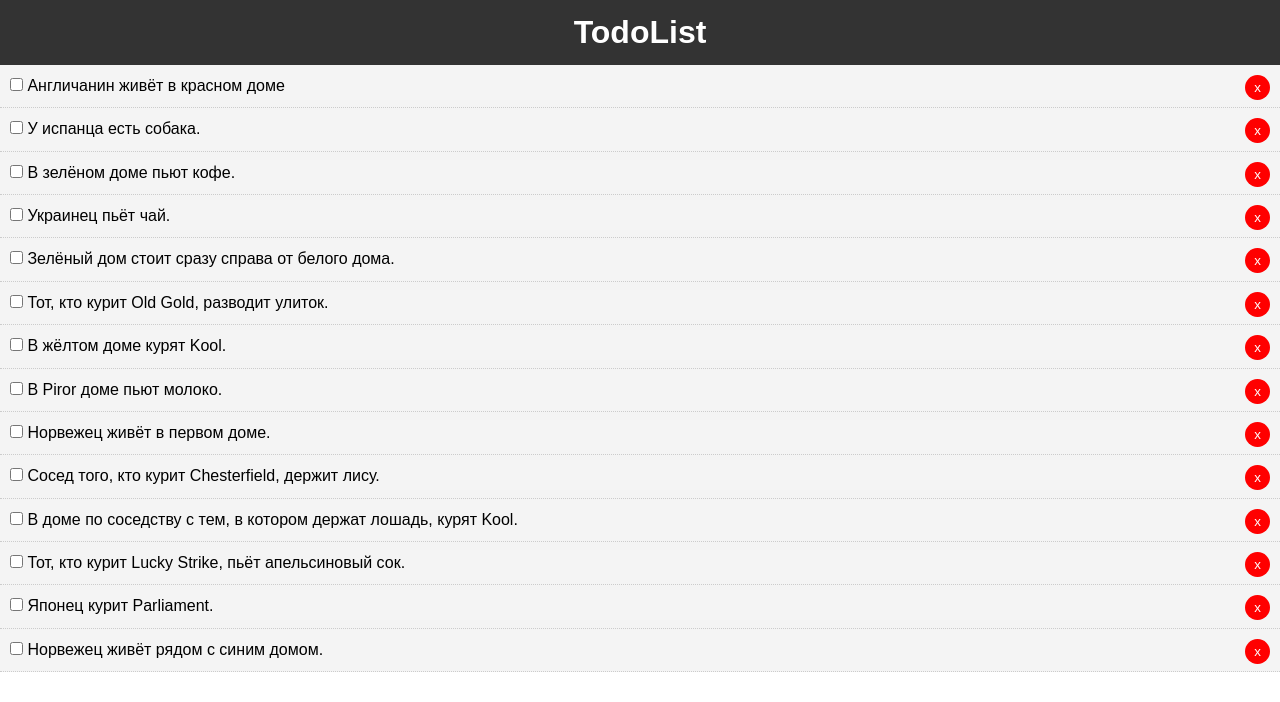
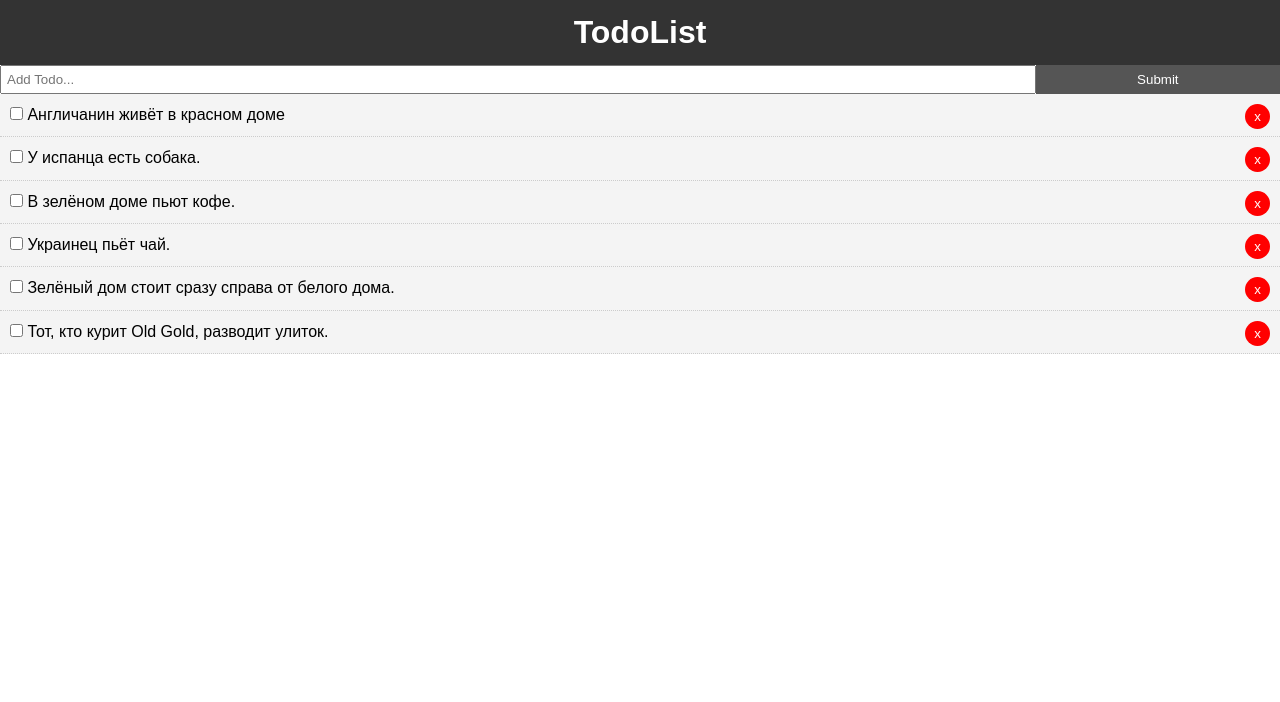
Before and after one commit to kovalenk/vue-course, a Vue app: page / in a window 1280 px wide. Shown: the top 702 px of the page. Built offline with nearby package versions, Linux system fonts and the light colour scheme.

Commit message:
add todo function

```diff
--- a/package.json
+++ b/package.json
@@ -8,6 +8,7 @@
     "lint": "vue-cli-service lint"
   },
   "dependencies": {
+    "uuid": "^3.3.2",
     "vue": "^2.5.22"
   },
   "devDependencies": {
--- a/src/App.vue
+++ b/src/App.vue
@@ -1,19 +1,22 @@
 <template>
     <div id="app">
-        <Header />
+        <Header/>
+        <AddTodo v-on:add-todo="addTodo"/>
         <Todos v-bind:todos="todos" v-on:del-todo="deleteTodo"/>
     </div>
 </template>
 
 <script>
     import Todos from './components/Todos'
+    import AddTodo from './components/AddTodo'
     import Header from './components/layout/Header'
 
     export default {
         name: 'app',
         components: {
             Header,
-            Todos
+            Todos,
+            AddTodo
         },
         data() {
             return {
@@ -47,54 +50,17 @@
                         id: 6,
                         title: "Тот, кто курит Old Gold, разводит улиток.",
                         completed: false
-                    },
-                    {
-                        id: 7,
-                        title: "В жёлтом доме курят Kool.",
-                        completed: false
-                    },
-                    {
-                        id: 8,
-                        title: "В Piror доме пьют молоко.",
-                        completed: false
-                    },
-                    {
-                        id: 9,
-                        title: "Норвежец живёт в первом доме.",
-                        completed: false
-                    },
-                    {
-                        id: 10,
-                        title: "Сосед того, кто курит Chesterfield, держит лису.",
-                        completed: false
-                    },
-                    {
-                        id: 11,
-                        title: "В доме по соседству с тем, в котором держат лошадь, курят Kool.",
-                        completed: false
-                    },
-                    {
-                        id: 12,
-                        title: "Тот, кто курит Lucky Strike, пьёт апельсиновый сок.",
-                        completed: false
-                    },
-                    {
-                        id: 13,
-                        title: "Японец курит Parliament.",
-                        completed: false
-                    },
-                    {
-                        id: 14,
-                        title: "Норвежец живёт рядом с синим домом.",
-                        completed: false
-                    },
+                    }
                 ]
             }
         },
-        methods:{
-            deleteTodo(id){
+        methods: {
+            deleteTodo(id) {
                 this.todos = this.todos.filter(todo => todo.id !== id)
-            }
+            },
+            addTodo(newTodo){
+                this.todos = [...this.todos, newTodo];
+            },
         }
     }
 </script>
@@ -111,4 +77,16 @@
         line-height: 1.4;
     }
 
+    .btn {
+        display: inline-block;
+        border: none;
+        background: #555;
+        color: #fff;
+        padding: 7px 20px;
+        cursor: pointer;
+    }
+
+    .btn:hover{
+        background: #666;
+    }
 </style>
--- a/src/components/AddTodo.vue
+++ b/src/components/AddTodo.vue
@@ -1,8 +1,17 @@
 <template>
+    <div>
+        <form @submit="addTodo">
+            <input type="text" v-model="title" name="title"
+                   placeholder="Add Todo...">
 
+            <input type="submit" value="Submit" class="btn">
+        </form>
+    </div>
 </template>
 
 <script>
+    import uuid from 'uuid';
+
     export default {
         name: "AddTodo",
         data() {
@@ -11,15 +20,32 @@
             }
         },
         methods: {
-            addTodo() {
+            addTodo(e) {
+                e.preventDefault();
                 const newTodo = {
-
-                }
+                    id: uuid.v4(),
+                    title: this.title,
+                    completed: false,
+                };
+                // Send up ti parent
+                this.$emit('add-todo', newTodo);
             }
         }
     }
 </script>
 
 <style scoped>
+    form {
+        display: flex;
+    }
+
+    input[type="text"] {
+        flex: 10;
+        padding: 5px;
+    }
+
+    input[type="submit"] {
+        flex: 2;
+    }
 
 </style>
--- a/src/components/HelloWorld.vue
+++ b/src/components/HelloWorld.vue
@@ -1,33 +1,49 @@
 <template>
-  <div class="hello">
+    <div>
+        <form @submit="addTodo">
+            <input type="text" v-model="title" name="title"
+                   placeholder="Add Todo...">
 
-      <h1> {{name}}</h1>
+            <input type="submit" value="Submit" class="btn">
+        </form>
     </div>
 </template>
 
 <script>
+    import uuid from 'uuid';
+
     export default {
-  name: 'HelloWorld',
-  props: {
-    msg: String
+        name: "AddTodo",
+        data() {
+            return {
+                title: ''
+            }
+        },
+        methods: {
+            addTodo(e) {
+                e.preventDefault();
+                const newTodo = {
+                    id: uuid.v4(),
+                    title: this.title,
+                    completed: false,
+                };
+                // Send up ti parent
+                this.$emit('add-todo', newTodo);
+            }
         }
     }
 </script>
 
-<!-- Add "scoped" attribute to limit CSS to this component only -->
 <style scoped>
-h3 {
-  margin: 40px 0 0;
+    form {
+        display: flex;
     }
-ul {
-  list-style-type: none;
-  padding: 0;
+
+    input[type="text"] {
+        flex: 10;
+        padding: 5px;
     }
-li {
-  display: inline-block;
-  margin: 0 10px;
+
+    input[type="submit"] {
+        flex: 2;
     }
-a {
-  color: #42b983;
-}
-</style>
```
Also changed, not shown: 1 other file (tests, documents, lock files or other folders). Lines whose indentation alone changed are shown as unchanged.
